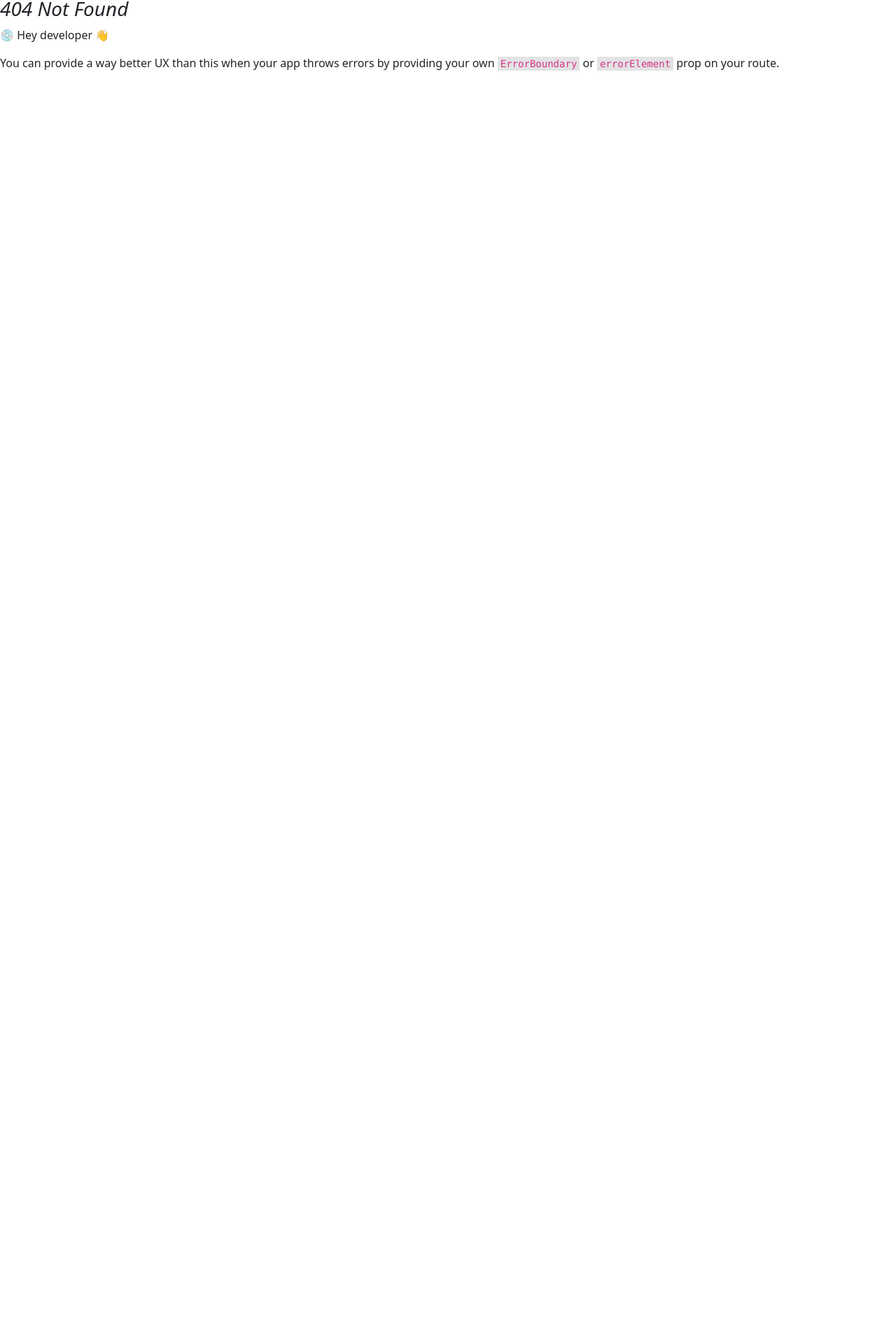
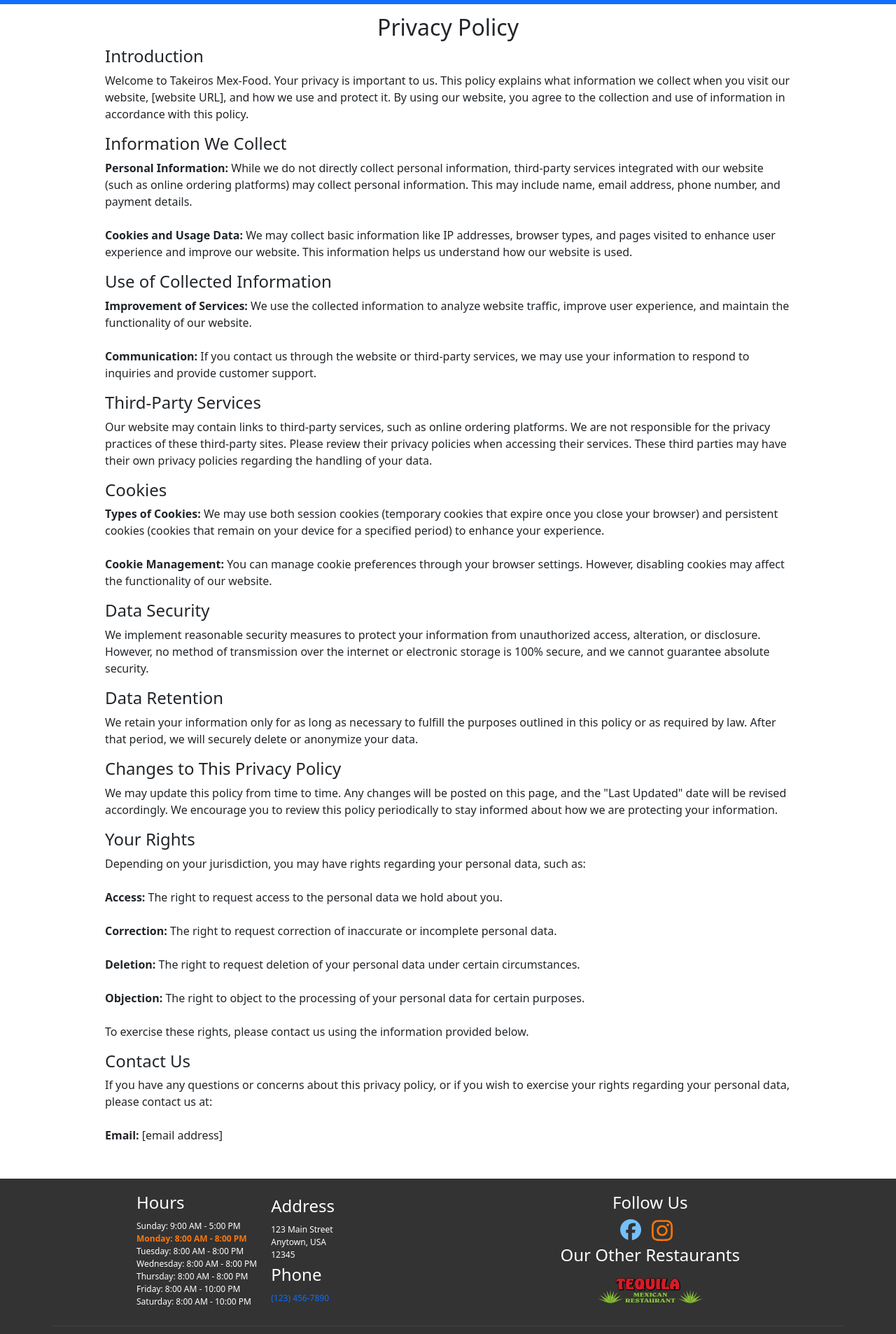
Before and after one commit to lizarose/Takeiros, a React (Vite) app in the folder Takeiros-React/: page /privacy in a window 1280 px wide. Before the commit this address had no page. Shown: the part 50-1956 px from the top of the page at 70% size. Before the commit the page ends 800 px from the top, so only its background shows below. Built offline with nearby package versions, Linux system fonts and the light colour scheme.

Commit message:
Created Privacy Policy in Footer and linked it. Update Routes, removed Header from Privacy Policy page.

```diff
--- a/Takeiros-React/src/App.jsx
+++ b/Takeiros-React/src/App.jsx
@@ -1,17 +1,20 @@
 import './App.css'
 import Navigation from './Components/NavBar/Navigation.jsx'
-import { Outlet } from 'react-router-dom'
+import { Outlet, useLocation } from 'react-router-dom'
 import Footer from "./Components/Footer/footer.jsx"
 import HappyHourSpecials from './Components/Specials/Specials.jsx'
 import Header from './Components/Header/Header.jsx'
 
 function App() {
+  const location = useLocation();
+
+  const isPrivacyPolicyPage = location.pathname === '/privacy';
 
   return (
     <>
     {/* Do Not Add To This. Put Link in LandingPage.jsx */}
       <Navigation />
-      <Header />
+      {!isPrivacyPolicyPage && <Header />}
       <Outlet />
       <Footer />
     </>
--- a/Takeiros-React/src/Components/Footer/Footer.css
+++ b/Takeiros-React/src/Components/Footer/Footer.css
@@ -91,3 +91,8 @@
 .phoneNumber {
     text-decoration: none;
 }
+
+/* Privacy Policy */
+.privacy {
+    text-decoration: none;
+}
--- a/Takeiros-React/src/Components/Footer/Footer.jsx
+++ b/Takeiros-React/src/Components/Footer/Footer.jsx
@@ -1,4 +1,5 @@
 import React, { useEffect } from 'react';
+import { Link } from "react-router-dom";
 import './Footer.css';
 import smallTequilaLogo from '../../assets/smallTequilaLogo.png';
 import { FontAwesomeIcon } from '@fortawesome/react-fontawesome';
@@ -79,7 +80,7 @@ function Footer() {
             </div>
 
             <div className="footer-bottom">
-                <p>&copy; {new Date().getFullYear()} Takeiros Mex-Food</p>
+                <p>&copy; {new Date().getFullYear()} Takeiros Mex-Food | <Link to='/privacy' className='privacy'>Privacy</Link></p>
             </div>
         </div>
     );
--- /dev/null
+++ b/Takeiros-React/src/Components/PrivacyPolicy/PrivacyPolicy.css
@@ -0,0 +1,10 @@
+.privacy-container {
+    margin: 50px;
+    padding-left: 100px;
+    padding-right: 100px;
+}
+
+.privacy-title {
+    text-align: center;
+    padding-top: 20px;
+}
--- /dev/null
+++ b/Takeiros-React/src/Components/PrivacyPolicy/PrivacyPolicy.jsx
@@ -0,0 +1,62 @@
+import React from 'react';
+import './PrivacyPolicy.css';
+
+function PrivacyPolicy() {
+
+    return (
+        <div className='privacy-container'>
+            <h2 className='privacy-title'>Privacy Policy</h2>
+            {/* //TODO: Update with website URL */}
+                <h4>Introduction</h4>
+                    <p>Welcome to Takeiros Mex-Food. Your privacy is important to us. This policy explains what information we collect when you visit our website, [website URL], and how we use and protect it. By using our website, you agree to the collection and use of information in accordance with this policy.</p>
+
+                <h4>Information We Collect</h4>
+                    <p><b>Personal Information:</b> While we do not directly collect personal information, third-party services integrated with our website (such as online ordering platforms) may collect personal information. This may include name, email address, phone number, and payment details. <br/><br/>
+                    <b>Cookies and Usage Data:</b> We may collect basic information like IP addresses, browser types, and pages visited to enhance user experience and improve our website. This information helps us understand how our website is used.</p>
+
+                <h4>Use of Collected Information</h4>
+                    <p><b>Improvement of Services:</b> We use the collected information to analyze website traffic, improve user experience, and maintain the functionality of our website.<br/><br/>
+                    <b>Communication:</b> If you contact us through the website or third-party services, we may use your information to respond to inquiries and provide customer support.</p>
+
+                <h4>Third-Party Services</h4>
+                    <p>Our website may contain links to third-party services, such as online ordering platforms. We are not responsible for the privacy practices of these third-party sites. Please review their privacy policies when accessing their services. These third parties may have their own privacy policies regarding the handling of your data.</p>
+
+                <h4>Cookies</h4>
+                    <p><b>Types of Cookies:</b> We may use both session cookies (temporary cookies that expire once you close your browser) and persistent cookies (cookies that remain on your device for a specified period) to enhance your experience.<br/><br/>
+                    <b>Cookie Management:</b> You can manage cookie preferences through your browser settings. However, disabling cookies may affect the functionality of our website.</p>
+
+                <h4>Data Security</h4>
+                    <p>We implement reasonable security measures to protect your information from unauthorized access, alteration, or disclosure. However, no method of transmission over the internet or electronic storage is 100% secure, and we cannot guarantee absolute security.</p>
+
+                <h4>Data Retention</h4>
+                    <p>We retain your information only for as long as necessary to fulfill the purposes outlined in this policy or as required by law. After that period, we will securely delete or anonymize your data.</p>
+
+                <h4>Changes to This Privacy Policy</h4>
+                    <p>We may update this policy from time to time. Any changes will be posted on this page, and the "Last Updated" date will be revised accordingly. We encourage you to review this policy periodically to stay informed about how we are protecting your information.</p>
+
+                <h4>Your Rights</h4>
+                    <p>Depending on your jurisdiction, you may have rights regarding your personal data, such as:<br/><br/>
+                        <b>Access:</b> The right to request access to the personal data we hold about you.<br/><br/>
+                        <b>Correction:</b> The right to request correction of inaccurate or incomplete personal data.<br/><br/>
+                        <b>Deletion:</b> The right to request deletion of your personal data under certain circumstances.<br/><br/>
+                        <b>Objection:</b> The right to object to the processing of your personal data for certain purposes.<br/><br/>
+                        To exercise these rights, please contact us using the information provided below.<br/></p>
+
+                <h4>Contact Us</h4>
+                    <p>If you have any questions or concerns about this privacy policy, or if you wish to exercise your rights regarding your personal data, please contact us at:<br/><br/>
+                    <b>Email:</b> [email address]</p>
+                    {/* //TODO: Update with email */}
+
+
+
+
+
+
+
+
+
+        </div>
+    )
+}
+
+export default PrivacyPolicy
--- a/Takeiros-React/src/Routes.jsx
+++ b/Takeiros-React/src/Routes.jsx
@@ -4,6 +4,8 @@ import App from './App'
 import Home from "./Components/Home/Home"
 import Menu from "./Components/Menu/Menu";
 import LandingPage from './LandingPage';
+import Footer from './Components/Footer/footer';
+import PrivacyPolicy from './Components/PrivacyPolicy/PrivacyPolicy';
 
 const router = createBrowserRouter([
     {
@@ -18,6 +20,10 @@ const router = createBrowserRouter([
             {
                 path: '/menu',
                 element: <Menu />
+            },
+            {
+                path: '/privacy',
+                element: <PrivacyPolicy />
             }
         ]
     }
```
